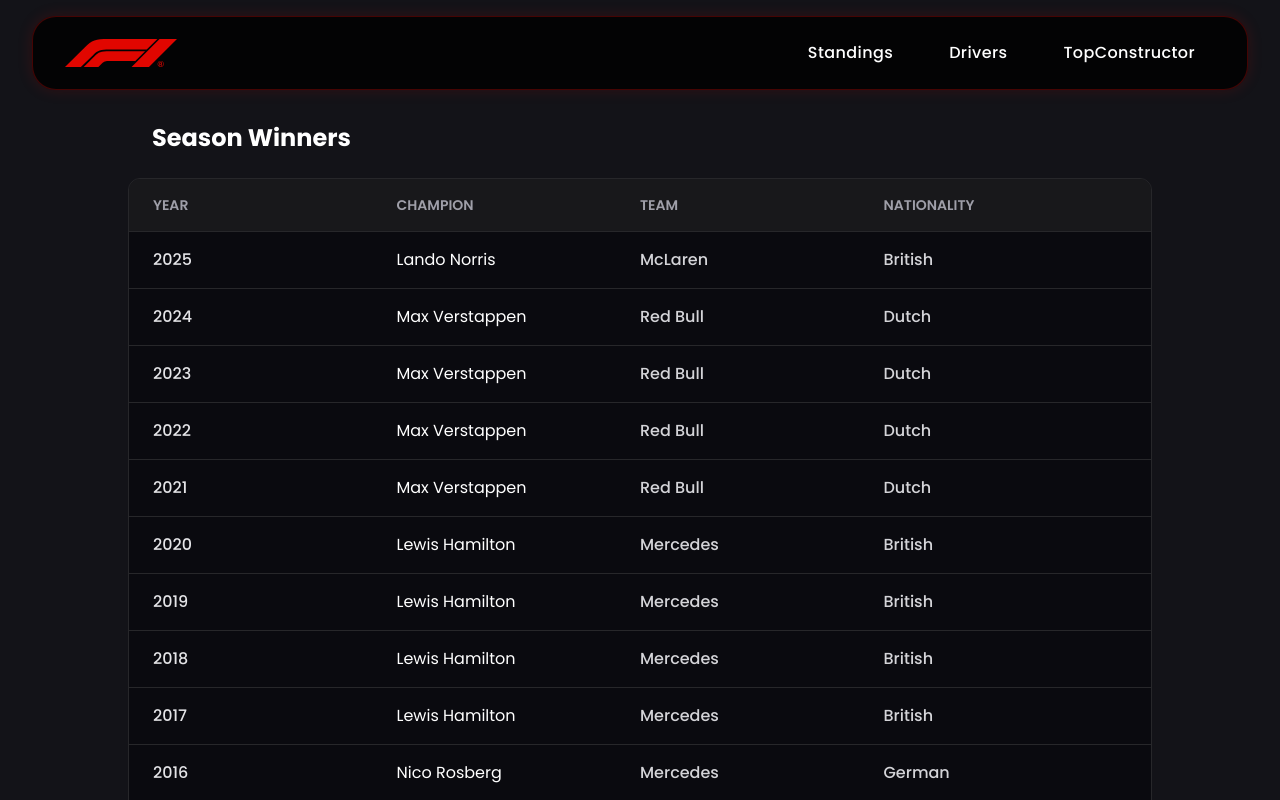
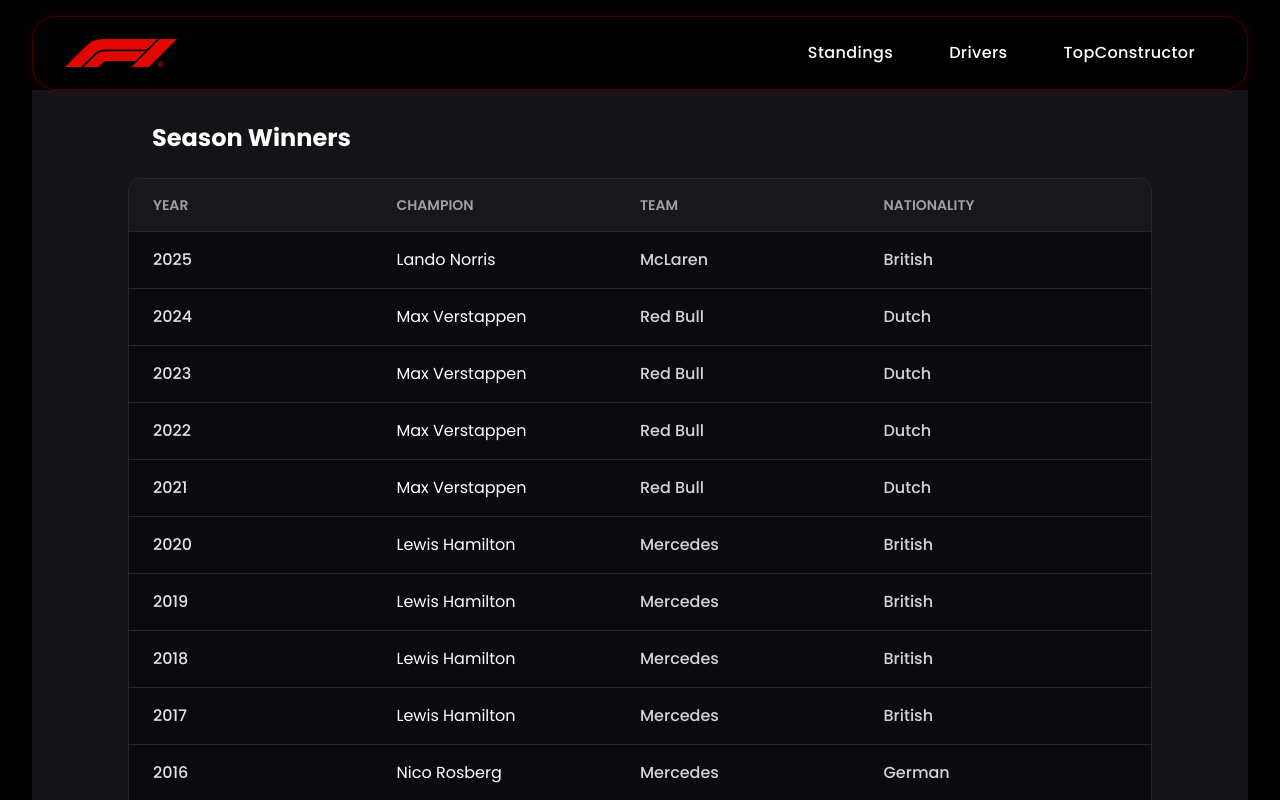
Before and after one commit to Mohan-K10/F1-Dashboard, a React (Vite) app in the folder client/f1_dashboard/: page / in a window 1280 px wide. Shown: the top 800 px of the page. Built offline with nearby package versions, Linux system fonts and the light colour scheme; a web font is replaced by a local one.

Commit message:
style(dashboard): set main background color to true black for consistency

```diff
--- a/client/f1_dashboard/src/components/Dashboard.jsx
+++ b/client/f1_dashboard/src/components/Dashboard.jsx
@@ -4,12 +4,12 @@
 
 const Dashboard = () => {
   return (
-    <div className='min-h-screen bg-[#131318] px-4 py-4 text-white sm:px-6 lg:px-8'>
-        <div className='mx-auto min-h-screen w-full max-w-7xl'>
-            <Navbar/>
-            <Seasons/>
+    <div className='min-h-screen bg-black px-4 py-4 text-white sm:px-6 lg:px-8'>
+      <div className='mx-auto min-h-screen w-full max-w-7xl'>
+        <Navbar />
+        <Seasons />
 
-        </div>
+      </div>
     </div>
   )
 }
```
